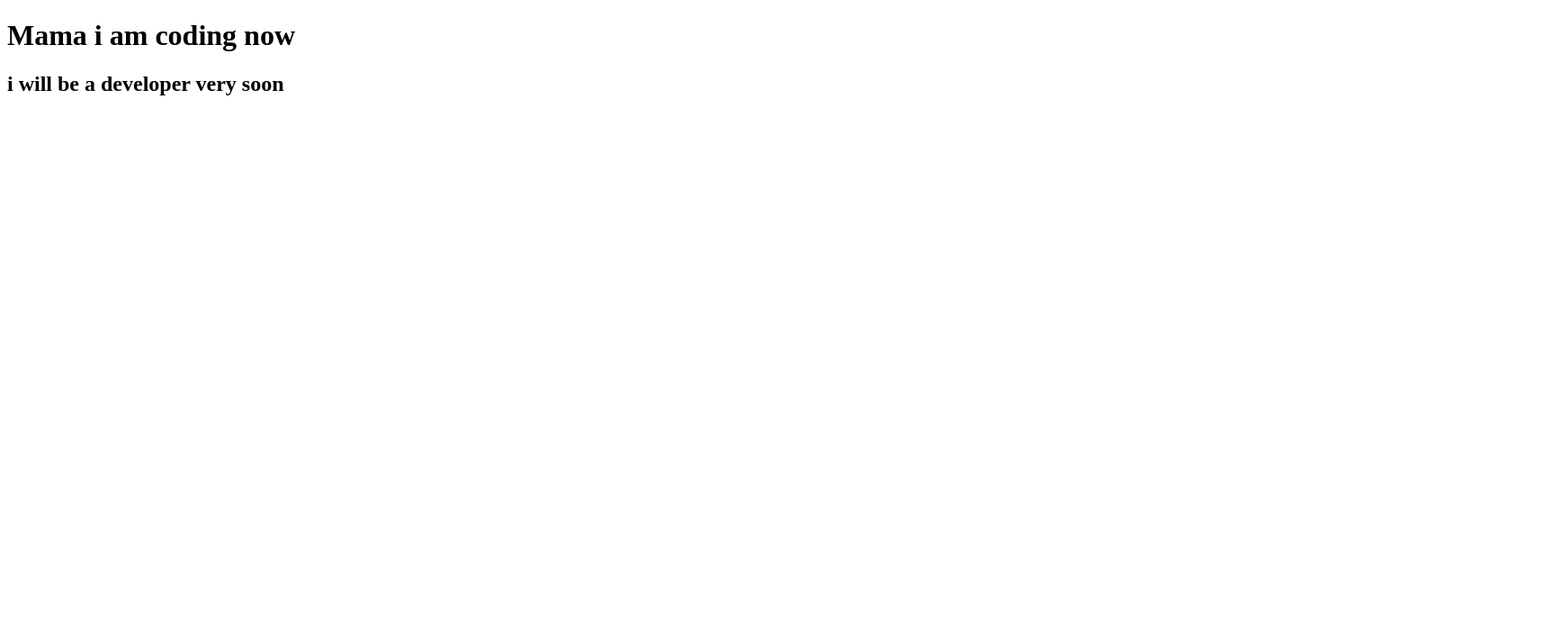
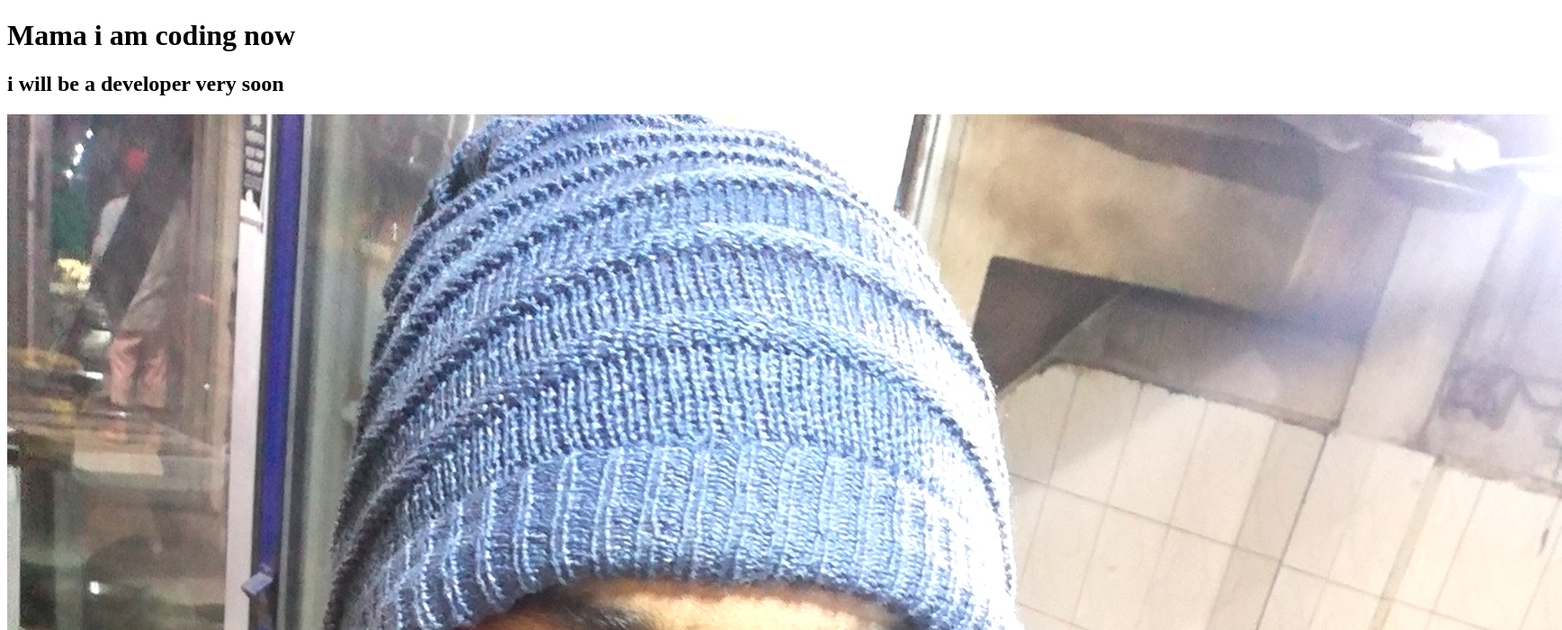
Before and after one commit to SoumenRaj398/github-repo, a plain HTML site: page index.html in a window 1280 px wide. Shown: the top 700 px of the page at 90% size, 1736 px wide, since content can reach past the window. Drawn offline with Linux system fonts and the light colour scheme.

Commit message:
pic added

```diff
--- a/index.html
+++ b/index.html
@@ -9,6 +9,6 @@
 <body>
     <h1>Mama i am coding now</h1>
     <h2>i will be a developer very soon</h2>
-
+    <img src="shomu.jpg" alt="soumen">
 </body>
 </html>
```
Also changed, not shown: shomu.jpg (added).
